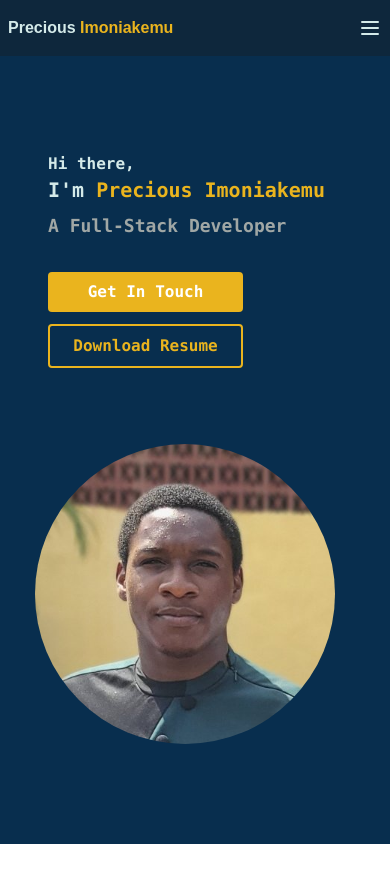
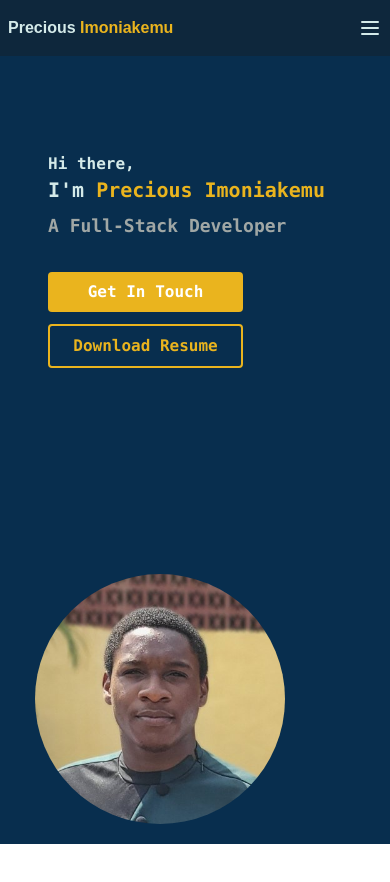
Before and after one commit to preciousimo/preciousimo, a React (Vite) app: page / in a window 390 px wide. Shown: the top 882 px of the page. Before the commit the page ends 844 px from the top, so only its background shows below. Built offline with nearby package versions, Linux system fonts and the light colour scheme; a web font is replaced by a local one.

Commit message:
Fixes: Mobile responsiveness update

```diff
--- a/src/pages/index.jsx
+++ b/src/pages/index.jsx
@@ -1,4 +1,4 @@
-import React, { useState } from "react";
+import React, { useEffect, useState } from "react";
 import { Link } from 'react-router-dom';
 import { motion } from "framer-motion"; // Import Framer Motion
 import { useMediaQuery } from 'react-responsive';
@@ -16,9 +16,18 @@ function HomePage() {
         animate: { opacity: 1, y: 0 },
     };
 
+    useEffect(() => {
+        document.body.style.overflow = 'hidden';
+
+        return () => {
+            document.body.style.overflow = 'auto'
+        };
+    }, []);
+
     return (
         <>
-            <div className="overflow-hidden h-screen bg-primary font-mono">
+            <div className="overflow-auto h-screen bg-primary font-mono">
+
                 <Navbar open={open} setOpen={setOpen} />
                 <div className="flex">
                     <div className={`px-12 py-24 ${open ? 'mt-52' : ''} text-info flex md:w-screen z-1 lg:w-3/5 flex-col z-0 lg:px-24 md:p-48`}>
@@ -63,9 +72,17 @@ function HomePage() {
                     <motion.div
                         initial={{ y: 10, opacity: 0 }}
                         animate={{ y: 0, opacity: 1 }}
-                            transition={{ delay: 2.0}}
-                            className={`2xl:pl-20 md:hidden lg:block ${isMobile ? "absolute bottom-0 left-0" : ""
-                                }`}
+                        transition={{ delay: 2.0 }}
+                        className={`2xl:pl-20 md:hidden lg:block ${isMobile ? "absolute bottom-0 left-0" : ""}`}
+                        style={isMobile ? {
+                            position: 'absolute',
+                            bottom: '-200px',
+                            left: '-20px',
+                            right: '0',
+                            top: 'auto',
+                            marginLeft: '20px',
+                            marginBottom: '70px',
+                        } : {}}
                     >
                         {isMobile ? (
                             <img
@@ -73,12 +90,12 @@ function HomePage() {
                                 alt="Description of the image"
                                 style={{
                                     position: "relative",
-                                        marginBottom: "150px",
+                                    marginBottom: "200px",
                                     marginLeft: "35px",
                                     top: "50px",
                                     borderRadius: "50%",
-                                        height: "300px",
-                                        width: "300px",
+                                    height: "250px",
+                                    width: "250px",
                                 }}
                             />
                         ) : (
@@ -93,7 +110,6 @@ function HomePage() {
                                     right: '150px',
                                     borderRadius: '50%'
                                 }}
-
                             />
                         )}
 
```
Lines whose indentation alone changed are shown as unchanged.
